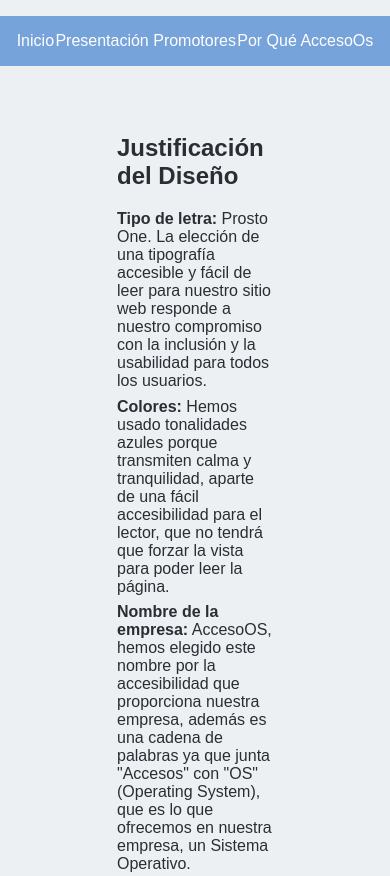
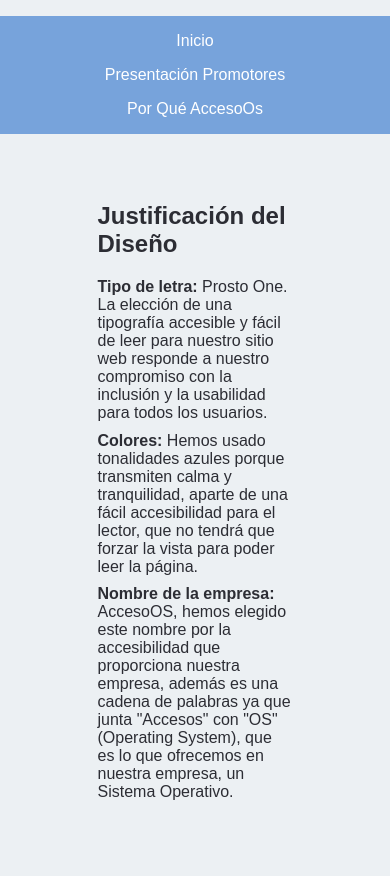
Before and after one commit to cristdc/web_MiEmpresa, a plain HTML site: page index.html in a window 390 px wide. Shown: the top 876 px of the page. Drawn offline with Linux system fonts and the light colour scheme; a web font is replaced by a local one.

Commit message:
improved nav style, implemented responsive

```diff
--- a/css/style.css
+++ b/css/style.css
@@ -12,21 +12,29 @@
 
 nav ul {
   display: flex;
-  justify-content: space-around;
+  justify-content: center;
   list-style: none;
   background-color: #77a3db;
   padding: 1rem;
+  gap: 2rem;
+
+}
+
+nav ul li {
+  flex: 0 1 auto;
 }
 
 nav ul li a {
   color: #fff;
   text-decoration: none;
+  white-space: nowrap;
 }
 
 #inicio {
-  width: 40%;
+  width: 50%;
   margin: auto;
 }
+
 #inicio p {
   margin: 5% 0;
 }
@@ -42,3 +50,11 @@
   background-color: #333;
   color: #fff;
 }
+
+@media (max-width: 768px) {
+  nav ul {
+    flex-direction: column;
+    align-items: center;
+    gap: 1rem;
+  }
+}
```
